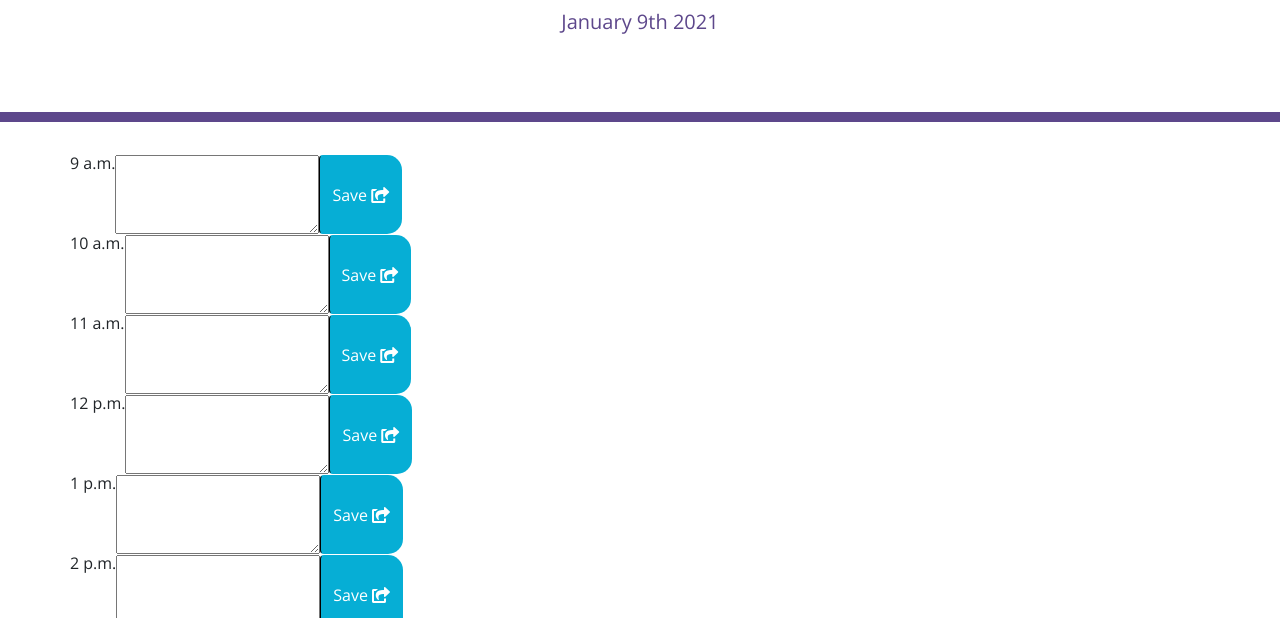
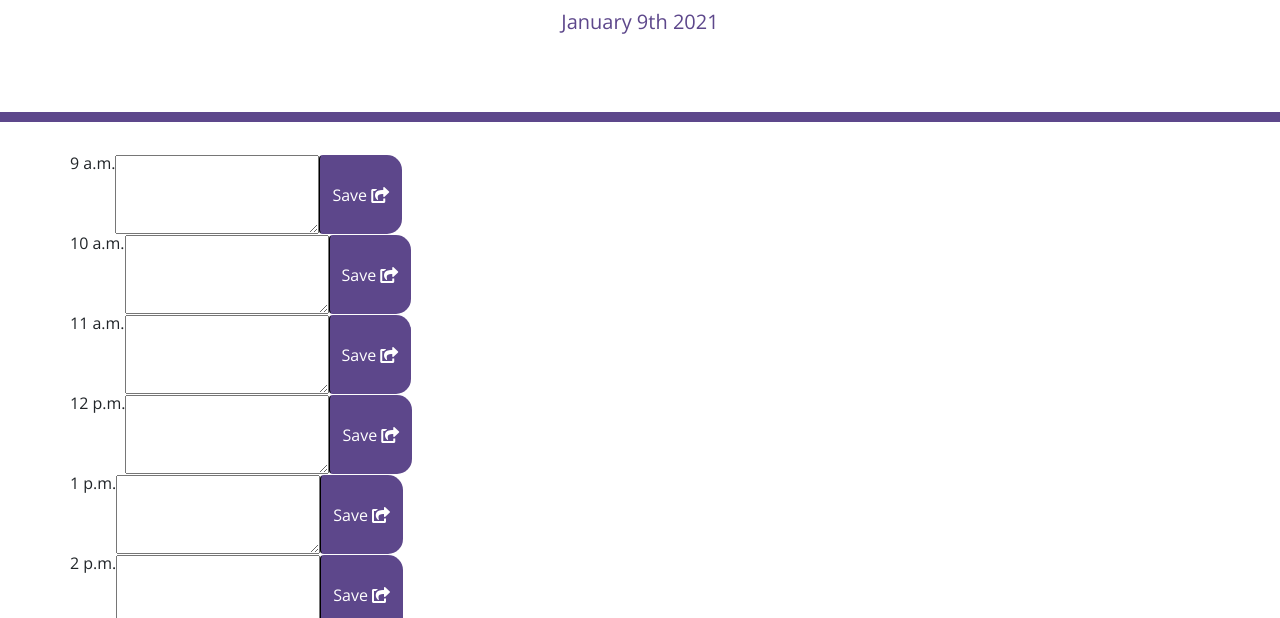
Before and after one commit to averiebeltran/work-day-schedule, a website: page index.html in a window 1280 px wide. Shown: the part 182-800 px from the top of the page. Drawn offline with nearby package versions, Linux system fonts and the light colour scheme.

Commit message:
updating colors

```diff
--- a/assets/css/styles.css
+++ b/assets/css/styles.css
@@ -7,9 +7,9 @@ body {
 .jumbotron {
     text-align: center;
     background-color: transparent;
-    color: #5d478b;;
+    color: #5d478b;
     border-radius: 0;
-    border-bottom: 10px solid #5d478b;;
+    border-bottom: 10px solid #5d478b;
 }
 
 .description{
@@ -52,11 +52,12 @@ body {
     border-left: 1px solid black;
     border-top-right-radius: 15px;
     border-bottom-right-radius: 15px;
-    background-color: #06AED5;
+    background-color: #5d478b;
     color: white;
 }
 
 .saveBtn i:hover {
     font-size: 20px;
     transition: all .3s ease-in-out;
+
 }
```
